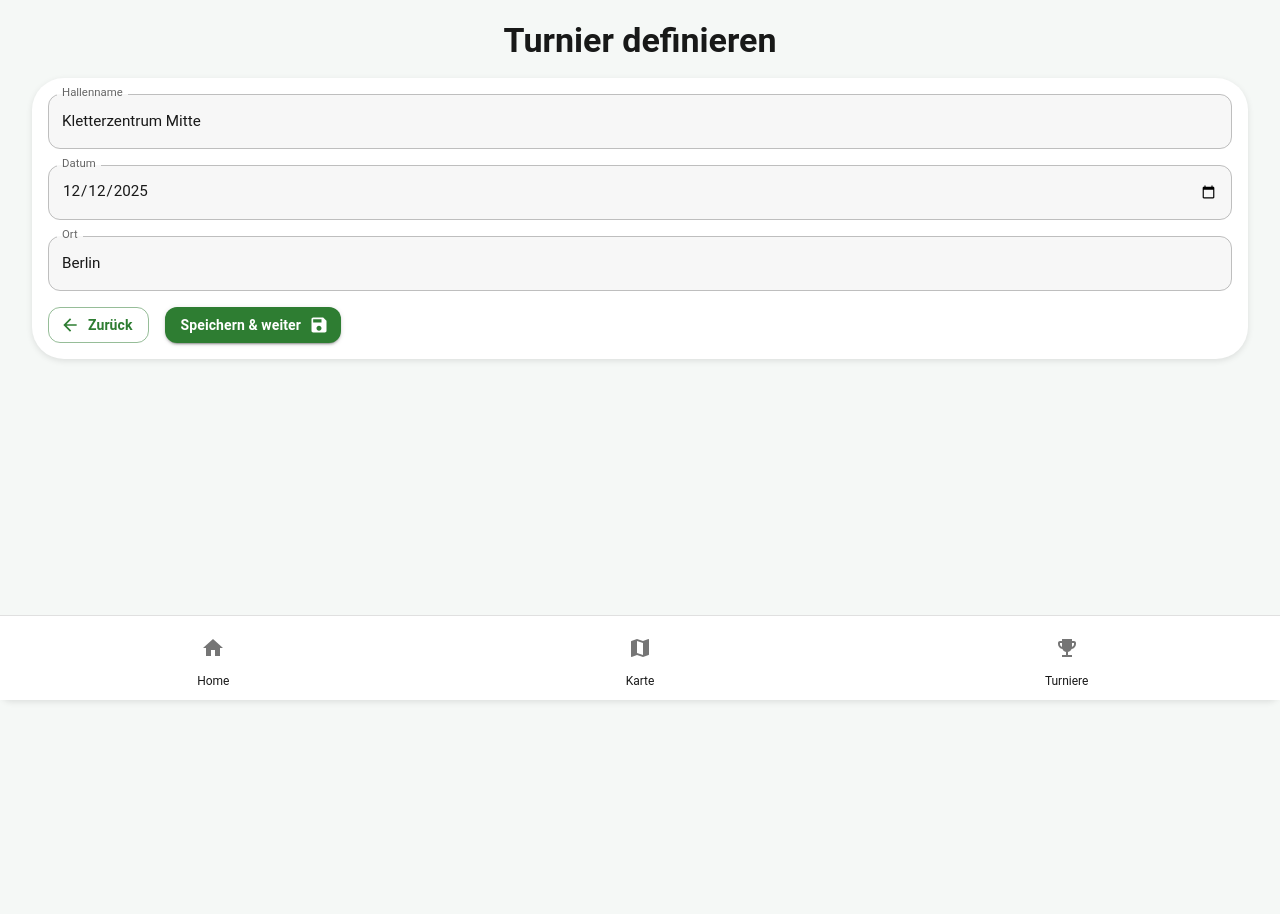
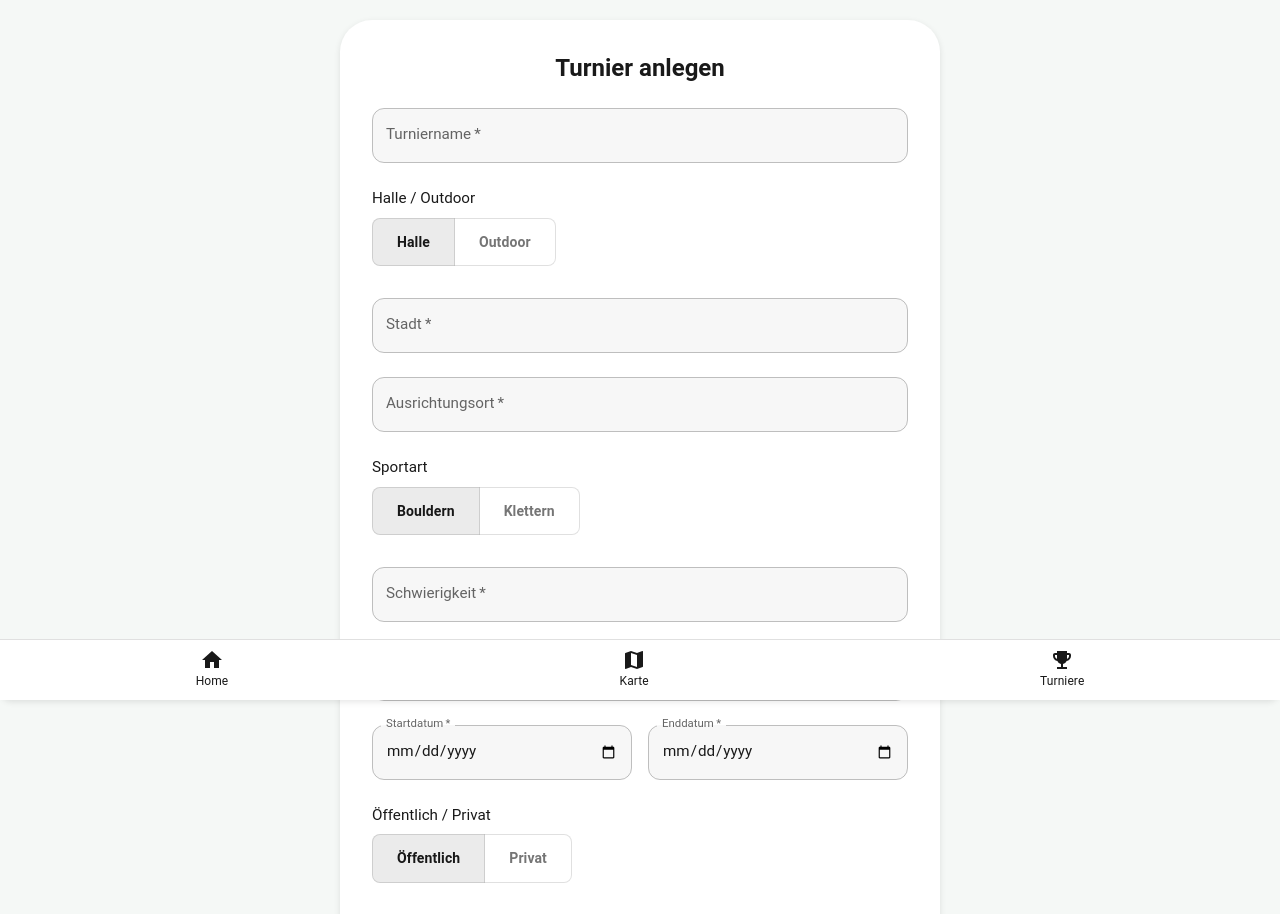
Before and after one commit to JonasFlachmann/ClimbingTurnamentAppPublic, a Next.js app: page /tournament-define in a window 1280 px wide. Shown: the part 100-1014 px from the top of the page. Before the commit the page ends 800 px from the top, so only its background shows below. Built offline with nearby package versions, Linux system fonts and the light colour scheme.

Commit message:
Update tournament-define.tsx

```diff
--- a/pages/tournament-define.tsx
+++ b/pages/tournament-define.tsx
@@ -1,47 +1,179 @@
-// pages/tournament-define.tsx
 import React, { useState } from "react";
-import { Box, Paper, Typography, Stack, Divider, IconButton, Button, TextField } from "@mui/material";
+import {
+  Box,
+  Paper,
+  Typography,
+  Button,
+  TextField,
+  Stack,
+  ToggleButton,
+  ToggleButtonGroup,
+} from "@mui/material";
 import HomeIcon from "@mui/icons-material/Home";
 import MapIcon from "@mui/icons-material/Map";
 import EmojiEventsIcon from "@mui/icons-material/EmojiEvents";
-import ArrowBackIcon from "@mui/icons-material/ArrowBack";
-import SaveIcon from "@mui/icons-material/Save";
 import { useRouter } from "next/router";
 
-export default function TournamentDefinePage() {
+const TournamentDefinePage: React.FC = () => {
   const router = useRouter();
-  const [hallName, setHallName] = useState("Kletterzentrum Mitte");
-  const [date, setDate] = useState("2025-12-12");
-  const [city, setCity] = useState("Berlin");
-
   const currentPath = router.pathname;
 
+  // State für alle Felder
+  const [name, setName] = useState("");
+  const [indoorOutdoor, setIndoorOutdoor] = useState("Halle");
+  const [city, setCity] = useState("");
+  const [venue, setVenue] = useState("");
+  const [sport, setSport] = useState("Bouldern");
+  const [difficulty, setDifficulty] = useState("");
+  const [scoring, setScoring] = useState("");
+  const [startDate, setStartDate] = useState("");
+  const [endDate, setEndDate] = useState("");
+  const [isPublic, setIsPublic] = useState(true);
+  const [description, setDescription] = useState("");
+
+  const handleContinue = () => {
+    // Optional: Hier könntest du die Daten speichern/übergeben
+    router.push("/tournament-fill");
+  };
+
   return (
-    <Box sx={{ px: 2, pb: 10, pt: 5 }}>
-      <Typography variant="h4" sx={{ fontWeight: "bold", mb: 2, textAlign: "center" }}>
-        Turnier definieren
+    <Box sx={{ minHeight: "100vh", bgcolor: "background.default", pb: 10 }}>
+      <Box sx={{ maxWidth: 600, mx: "auto", pt: 5 }}>
+        <Paper elevation={3} sx={{ p: 4, borderRadius: 4 }}>
+          <Typography variant="h5" sx={{ fontWeight: "bold", mb: 3, textAlign: "center" }}>
+            Turnier anlegen
           </Typography>
+          <Stack spacing={3}>
+            <TextField
+              label="Turniername"
+              variant="outlined"
+              value={name}
+              onChange={e => setName(e.target.value)}
+              fullWidth
+              required
+            />
 
-      <Paper elevation={2} sx={{ borderRadius: 4, p: 2, mb: 2 }}>
-        <Stack spacing={2}>
-          <TextField label="Hallenname" value={hallName} onChange={(e) => setHallName(e.target.value)} />
-          <TextField type="date" label="Datum" value={date} onChange={(e) => setDate(e.target.value)} />
-          <TextField label="Ort" value={city} onChange={(e) => setCity(e.target.value)} />
+            <Stack>
+              <Typography sx={{ mb: 1 }}>Halle / Outdoor</Typography>
+              <ToggleButtonGroup
+                exclusive
+                value={indoorOutdoor}
+                onChange={(_, value) => value && setIndoorOutdoor(value)}
+                sx={{ mb: 1 }}
+              >
+                <ToggleButton value="Halle" sx={{ px: 3 }}>Halle</ToggleButton>
+                <ToggleButton value="Outdoor" sx={{ px: 3 }}>Outdoor</ToggleButton>
+              </ToggleButtonGroup>
+            </Stack>
+
+            <TextField
+              label="Stadt"
+              variant="outlined"
+              value={city}
+              onChange={e => setCity(e.target.value)}
+              fullWidth
+              required
+            />
+            <TextField
+              label="Ausrichtungsort"
+              variant="outlined"
+              value={venue}
+              onChange={e => setVenue(e.target.value)}
+              fullWidth
+              required
+            />
+
+            <Stack>
+              <Typography sx={{ mb: 1 }}>Sportart</Typography>
+              <ToggleButtonGroup
+                exclusive
+                value={sport}
+                onChange={(_, value) => value && setSport(value)}
+                sx={{ mb: 1 }}
+              >
+                <ToggleButton value="Bouldern" sx={{ px: 3 }}>Bouldern</ToggleButton>
+                <ToggleButton value="Klettern" sx={{ px: 3 }}>Klettern</ToggleButton>
+              </ToggleButtonGroup>
+            </Stack>
+
+            <TextField
+              label="Schwierigkeit"
+              variant="outlined"
+              value={difficulty}
+              onChange={e => setDifficulty(e.target.value)}
+              fullWidth
+              required
+            />
+            <TextField
+              label="Wertungssystem"
+              variant="outlined"
+              value={scoring}
+              onChange={e => setScoring(e.target.value)}
+              fullWidth
+              required
+            />
+
             <Stack direction="row" spacing={2}>
-            <Button startIcon={<ArrowBackIcon />} variant="outlined" onClick={() => router.push("/tournament-create")}>
-              Zurück
-            </Button>
-            <Button endIcon={<SaveIcon />} variant="contained" onClick={() => router.push("/tournament-fill")}>
-              Speichern & weiter
+              <TextField
+                label="Startdatum"
+                type="date"
+                value={startDate}
+                onChange={e => setStartDate(e.target.value)}
+                InputLabelProps={{ shrink: true }}
+                required
+                sx={{ width: "50%" }}
+              />
+              <TextField
+                label="Enddatum"
+                type="date"
+                value={endDate}
+                onChange={e => setEndDate(e.target.value)}
+                InputLabelProps={{ shrink: true }}
+                required
+                sx={{ width: "50%" }}
+              />
+            </Stack>
+
+            <Stack>
+              <Typography sx={{ mb: 1 }}>Öffentlich / Privat</Typography>
+              <ToggleButtonGroup
+                exclusive
+                value={isPublic ? "Öffentlich" : "Privat"}
+                onChange={(_, value) => {
+                  if (value) setIsPublic(value === "Öffentlich");
+                }}
+                sx={{ mb: 1 }}
+              >
+                <ToggleButton value="Öffentlich" sx={{ px: 3 }}>Öffentlich</ToggleButton>
+                <ToggleButton value="Privat" sx={{ px: 3 }}>Privat</ToggleButton>
+              </ToggleButtonGroup>
+            </Stack>
+
+            <TextField
+              label="Turnierbeschreibung (optional)"
+              variant="outlined"
+              value={description}
+              onChange={e => setDescription(e.target.value)}
+              fullWidth
+              multiline
+              rows={3}
+            />
+            <Button
+              variant="contained"
+              color="primary"
+              size="large"
+              sx={{ fontWeight: "bold", mt: 2 }}
+              onClick={handleContinue}
+              fullWidth
+            >
+              Weiter
             </Button>
           </Stack>
-        </Stack>
         </Paper>
-
-      {/* Lokalen Footer ausblenden – zentraler Footer kommt aus Layout */}
+      </Box>
+      {/* Footer identisch zu home.tsx */}
       <Box
         component="footer"
-        hidden
         sx={{
           position: "fixed",
           left: 0,
@@ -58,34 +190,44 @@ export default function TournamentDefinePage() {
         }}
       >
         <Box sx={{ display: "flex", flexDirection: "column", alignItems: "center" }}>
-          <IconButton size="large" color={currentPath === "/home" ? "primary" : "default"} onClick={() => router.push("/home")}>
+          <Button
+            color={currentPath === "/home" ? "primary" : "inherit"}
+            onClick={() => router.push("/home")}
+            sx={{ minWidth: 0, p: 0, display: "flex", flexDirection: "column" }}
+          >
             <HomeIcon />
-          </IconButton>
             <Typography variant="caption" sx={{ fontWeight: currentPath === "/home" ? "bold" : "normal" }}>
               Home
             </Typography>
+          </Button>
         </Box>
         <Box sx={{ display: "flex", flexDirection: "column", alignItems: "center" }}>
-          <IconButton size="large" color={currentPath === "/map" ? "primary" : "default"} onClick={() => router.push("/map")}>
+          <Button
+            color={currentPath === "/map" ? "primary" : "inherit"}
+            onClick={() => router.push("/map")}
+            sx={{ minWidth: 0, p: 0, display: "flex", flexDirection: "column" }}
+          >
             <MapIcon />
-          </IconButton>
             <Typography variant="caption" sx={{ fontWeight: currentPath === "/map" ? "bold" : "normal" }}>
               Karte
             </Typography>
+          </Button>
         </Box>
         <Box sx={{ display: "flex", flexDirection: "column", alignItems: "center" }}>
-          <IconButton
-            size="large"
-            color={currentPath === "/tournament-overview" ? "primary" : "default"}
+          <Button
+            color={currentPath === "/tournament-overview" ? "primary" : "inherit"}
             onClick={() => router.push("/tournament-overview")}
+            sx={{ minWidth: 0, p: 0, display: "flex", flexDirection: "column" }}
           >
             <EmojiEventsIcon />
-          </IconButton>
             <Typography variant="caption" sx={{ fontWeight: currentPath === "/tournament-overview" ? "bold" : "normal" }}>
               Turniere
             </Typography>
+          </Button>
         </Box>
       </Box>
     </Box>
   );
-}
+};
+
+export default TournamentDefinePage;
```
Lines whose indentation alone changed are shown as unchanged.
